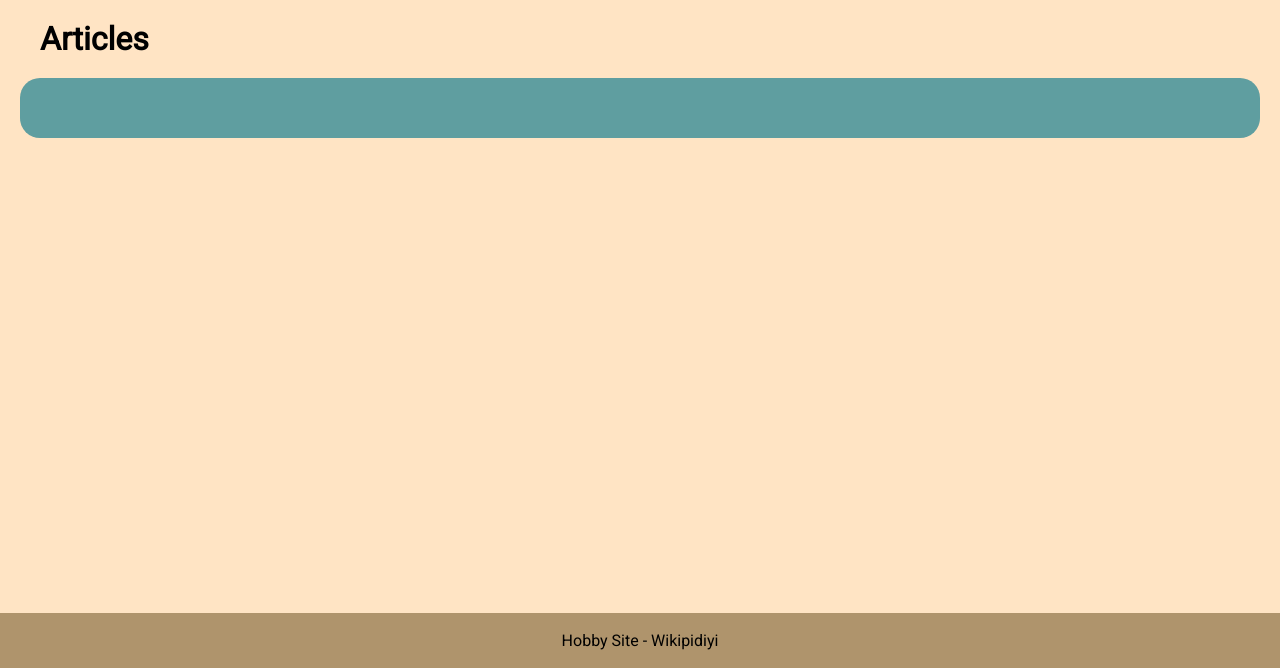
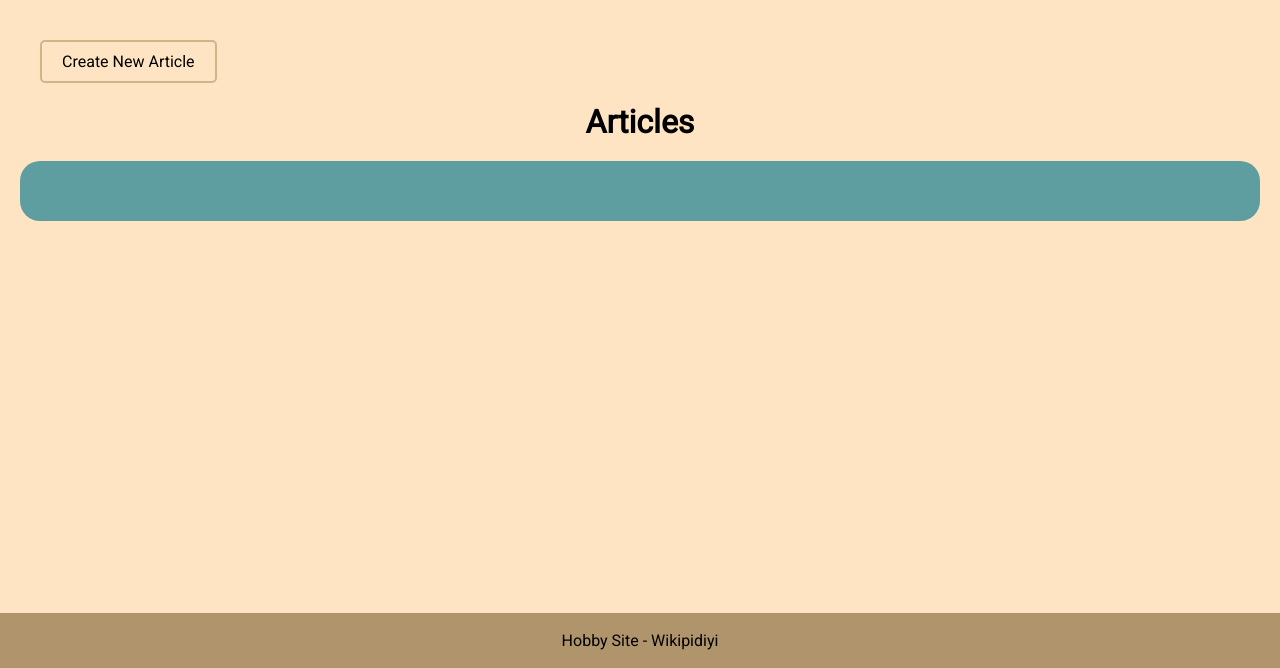
Before and after one commit to nico9696/hobbysite-CD-8, a Django app: page /wiki/articles/ in a window 1280 px wide. Shown: the part 132-800 px from the top of the page. Run offline with Django 5.2, Linux system fonts and the light colour scheme; data that the repository does not hold is empty.

Commit message:
Added article_add.html to create articles

```diff
--- a/wiki/static/css/styles.css
+++ b/wiki/static/css/styles.css
@@ -28,10 +28,10 @@ header {
 
 .content-div {
 	flex: 1;
+	margin: 20px;
 }
 
 .main-content {
-	margin: 20px;
 	background-color: cadetblue;
 	padding: 30px 30px;
 	border-radius: 20px;
--- a/wiki/templates/wiki/article_list.html
+++ b/wiki/templates/wiki/article_list.html
@@ -5,7 +5,10 @@
 {% endblock %}
 
 {% block body %}
-    <h1 class="outer-heading">Articles</h1>
+    <div class="menu">
+        <a class="link-button" href="{% url 'article_add' %}">Create New Article</a>
+    </div>
+    <h1 class="outer-heading" style="text-align:center">Articles</h1>
     <div class="main-content">
         {% if user_articles %}
             <div class="category-section">
--- a/wiki/templates/wiki/layout.html
+++ b/wiki/templates/wiki/layout.html
@@ -17,8 +17,9 @@
         </div>
 
         <footer>
-            {% block footer %}{% endblock %}
-            <p class="footer-text">Hobby Site - Wikipidiyi</p>
+            {% block footer %}
+                <p class="footer-text">Hobby Site - Wikipidiyi</p>
+            {% endblock %}
         </footer>
     </body>
 </html>
--- a/wiki/views.py
+++ b/wiki/views.py
@@ -1,5 +1,7 @@
-from django.shortcuts import render
+from django.shortcuts import render, redirect
+from django.contrib.auth.decorators import login_required
 from .models import ArticleCategory, Article
+from .forms import ArticleForm
 
 
 def article_list(request):
@@ -30,8 +32,20 @@ def article_detail(request, article_id):
     return render(request, 'wiki/article_detail.html', ctx)
 
 
+@login_required
 def article_add(request):
-    return render(request, 'wiki/article_add.html')
+    # Check user's submitted information
+    if request.method == 'POST':
+        article_form = ArticleForm(request.POST)
+        if article_form.is_valid():
+            article = article_form.save(commit=False)
+            article.author = request.user.profile
+            article.save()
+            return redirect('wiki_list')
+    else:
+        article_form = ArticleForm()
+
+    return render(request, 'wiki/article_add.html', {'article_form': article_form})
 
 
 def article_edit(request, article_id):
```
Also changed, not shown: wiki/forms.py (added, +8 -0 lines), wiki/templates/wiki/article_add.html (+14 -0 lines).
